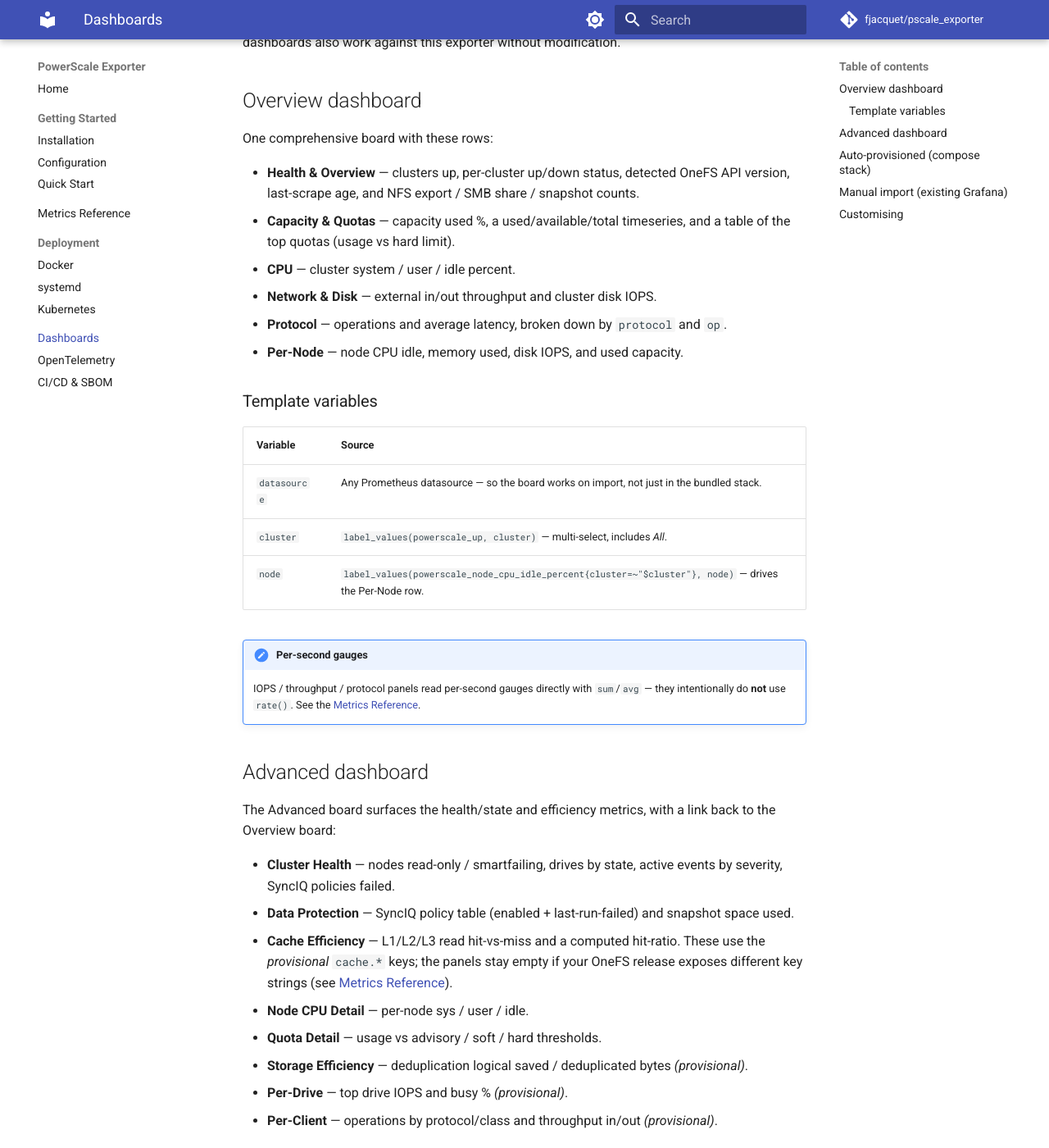
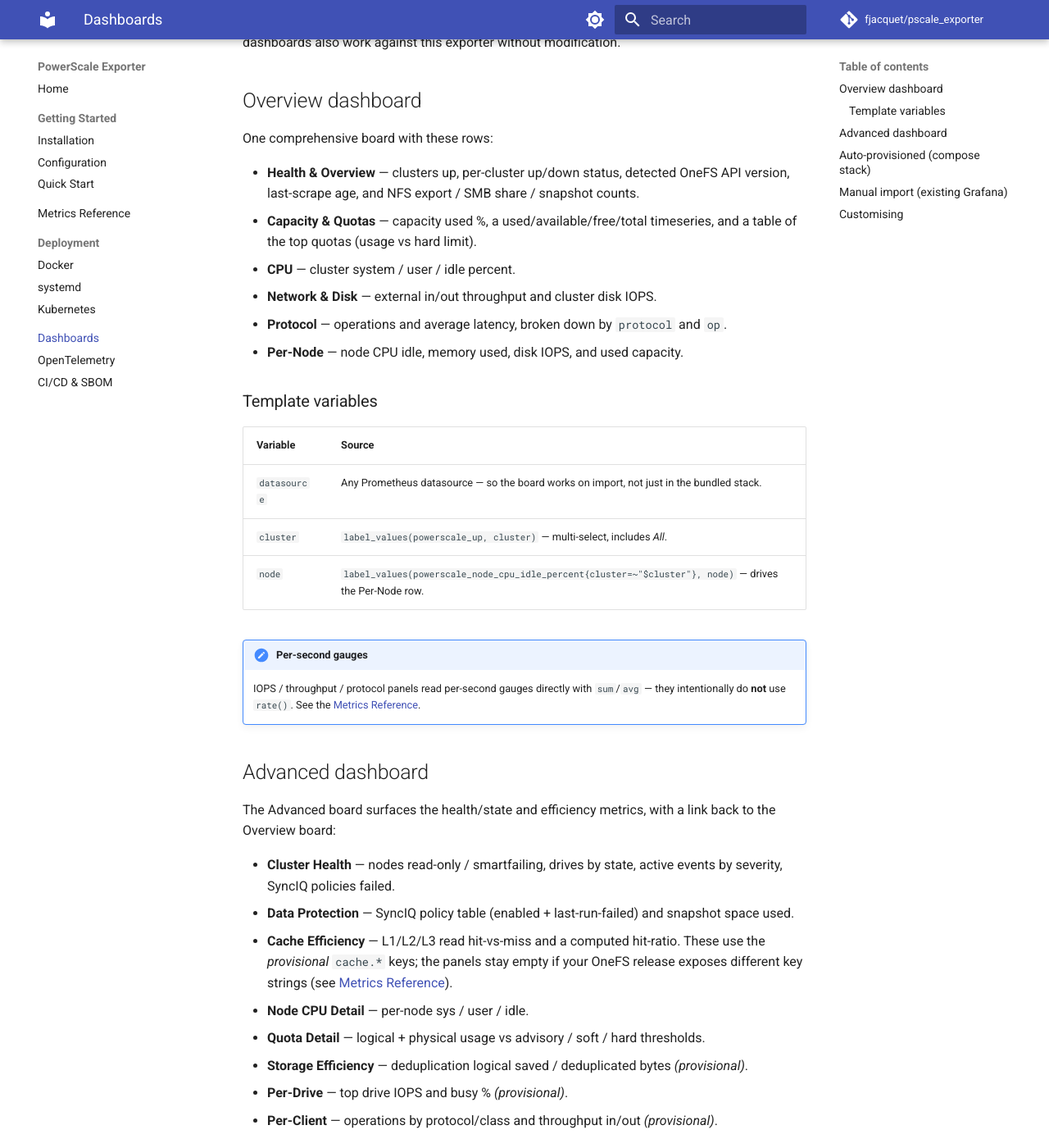
Before and after one commit to fjacquet/pscale_exporter, an MkDocs documentation site: the page built from docs/dashboards.md, in a window 1280 px wide and 1400 px high, scrolled down 443 px. Shown: the whole window at 82% size. Built offline with MkDocs 1.6.1 and Material for MkDocs 9.7.7, drawn with Linux system fonts in a browser that asks for light colours; comment, search, counter and statistics services are not loaded.

Commit message:
fix(dashboards): complete metric coverage (free capacity, quota physical) (#4)
Audit showed 2 of 49 exported metrics were not on any dashboard:
- powerscale_cluster_free_capacity_bytes -> add a "free" series to the
  Overview capacity timeseries (now used/available/free/total)
- powerscale_quota_physical_usage_bytes -> add a "physical" column to the
  Advanced quota-detail table

Both dashboards now reference 100% of exported metrics. Docs updated.

Co-authored-by: Claude Opus 4.8 <noreply@anthropic.com>

```diff
--- a/docs/dashboards.md
+++ b/docs/dashboards.md
@@ -18,8 +18,8 @@ One comprehensive board with these rows:
 
 - **Health & Overview** — clusters up, per-cluster up/down status, detected OneFS API
   version, last-scrape age, and NFS export / SMB share / snapshot counts.
-- **Capacity & Quotas** — capacity used %, a used/available/total timeseries, and a table
-  of the top quotas (usage vs hard limit).
+- **Capacity & Quotas** — capacity used %, a used/available/free/total timeseries, and a
+  table of the top quotas (usage vs hard limit).
 - **CPU** — cluster system / user / idle percent.
 - **Network & Disk** — external in/out throughput and cluster disk IOPS.
 - **Protocol** — operations and average latency, broken down by `protocol` and `op`.
@@ -50,7 +50,7 @@ the Overview board:
   *provisional* `cache.*` keys; the panels stay empty if your OneFS release exposes
   different key strings (see [Metrics Reference](metrics.md#cache-provisional)).
 - **Node CPU Detail** — per-node sys / user / idle.
-- **Quota Detail** — usage vs advisory / soft / hard thresholds.
+- **Quota Detail** — logical + physical usage vs advisory / soft / hard thresholds.
 - **Storage Efficiency** — deduplication logical saved / deduplicated bytes *(provisional)*.
 - **Per-Drive** — top drive IOPS and busy % *(provisional)*.
 - **Per-Client** — operations by protocol/class and throughput in/out *(provisional)*.
```
Also changed, not shown: 2 other files.
